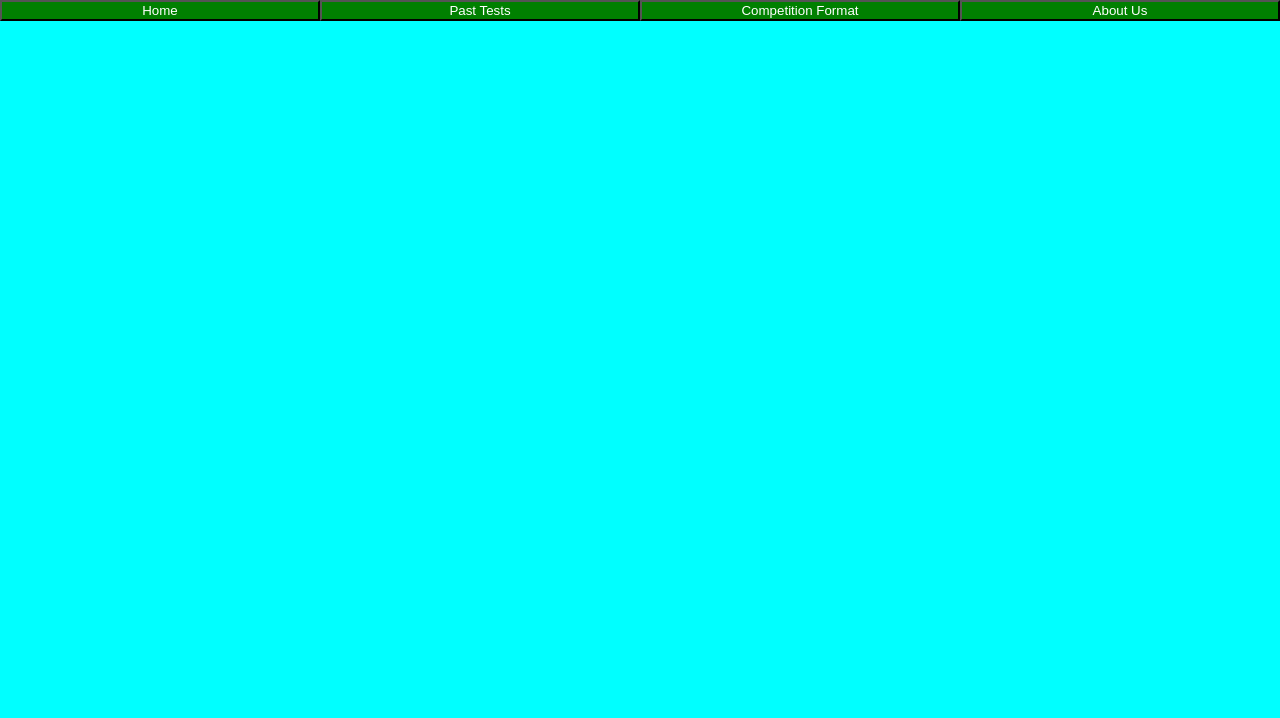
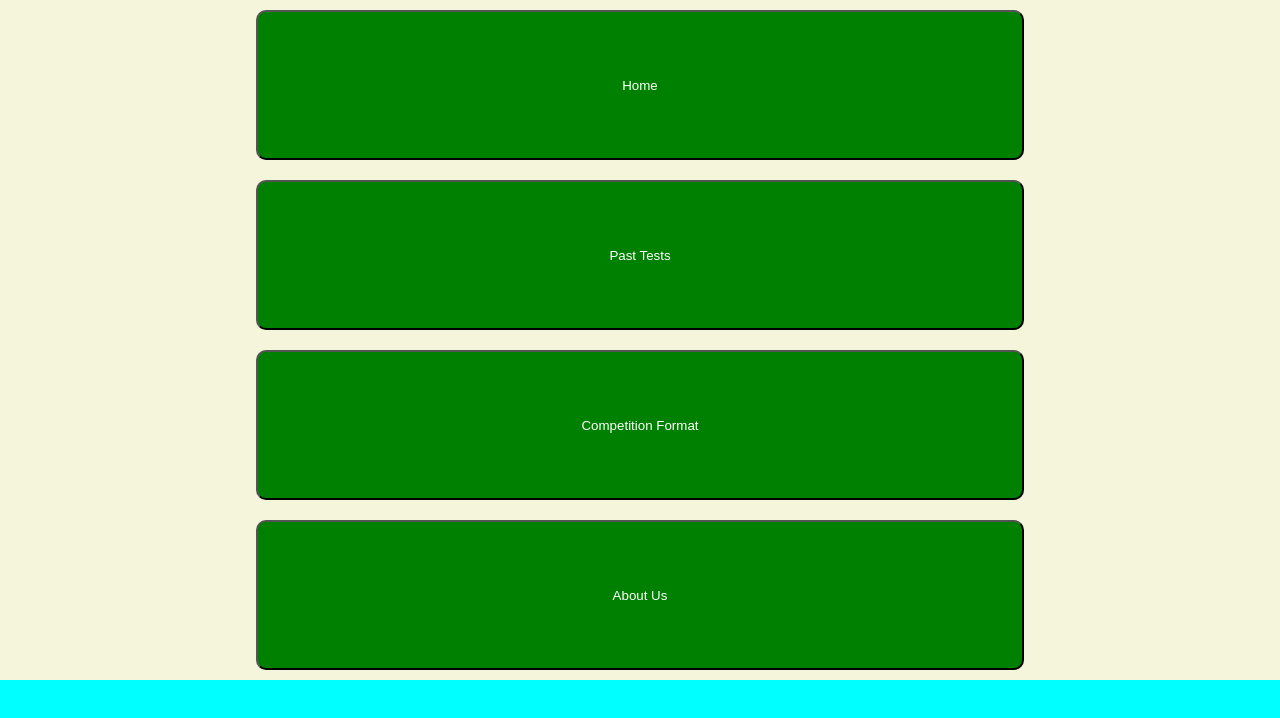
Before and after one commit to skylinemac/skylinemac-v2, a React (Create React App) app: page / in a window 1280 px wide. Shown: the top 718 px of the page. Built offline with nearby package versions, Linux system fonts and the light colour scheme.

Commit message:
Button UI

```diff
--- a/src/App.js
+++ b/src/App.js
@@ -4,11 +4,8 @@ function App() {
   return (
     <div className='introButtonContainer'>
       <button onClick={() => window.location.href = '/home'} className='introButtons'>Home</button>
-      <br />
       <button onClick={() => window.location.href = '/past-tests'} className='introButtons'>Past Tests</button>
-      <br />
       <button onClick={() => window.location.href = '/competition-format'} className='introButtons'>Competition Format</button>
-      <br />
       <button onClick={() => window.location.href = '/about-us'} className='introButtons'>About Us</button>
     </div>
   );
--- a/src/index.css
+++ b/src/index.css
@@ -41,14 +41,19 @@ code {
   display: flex;
   justify-content: center;
   align-items: center;
+  flex-direction: column;
   width: 100%;
   background-color: beige;
+  height: 100%;
 }
 
 .introButtons{
   position: relative;
   background-color: green;
   color: white;
-  width: 100%;
-  height: 100%;
+  width: 60%;
+  height: 150px;
+  border-radius: 10px;
+  margin-bottom: 10px;
+  margin-top: 10px;
 }
```
